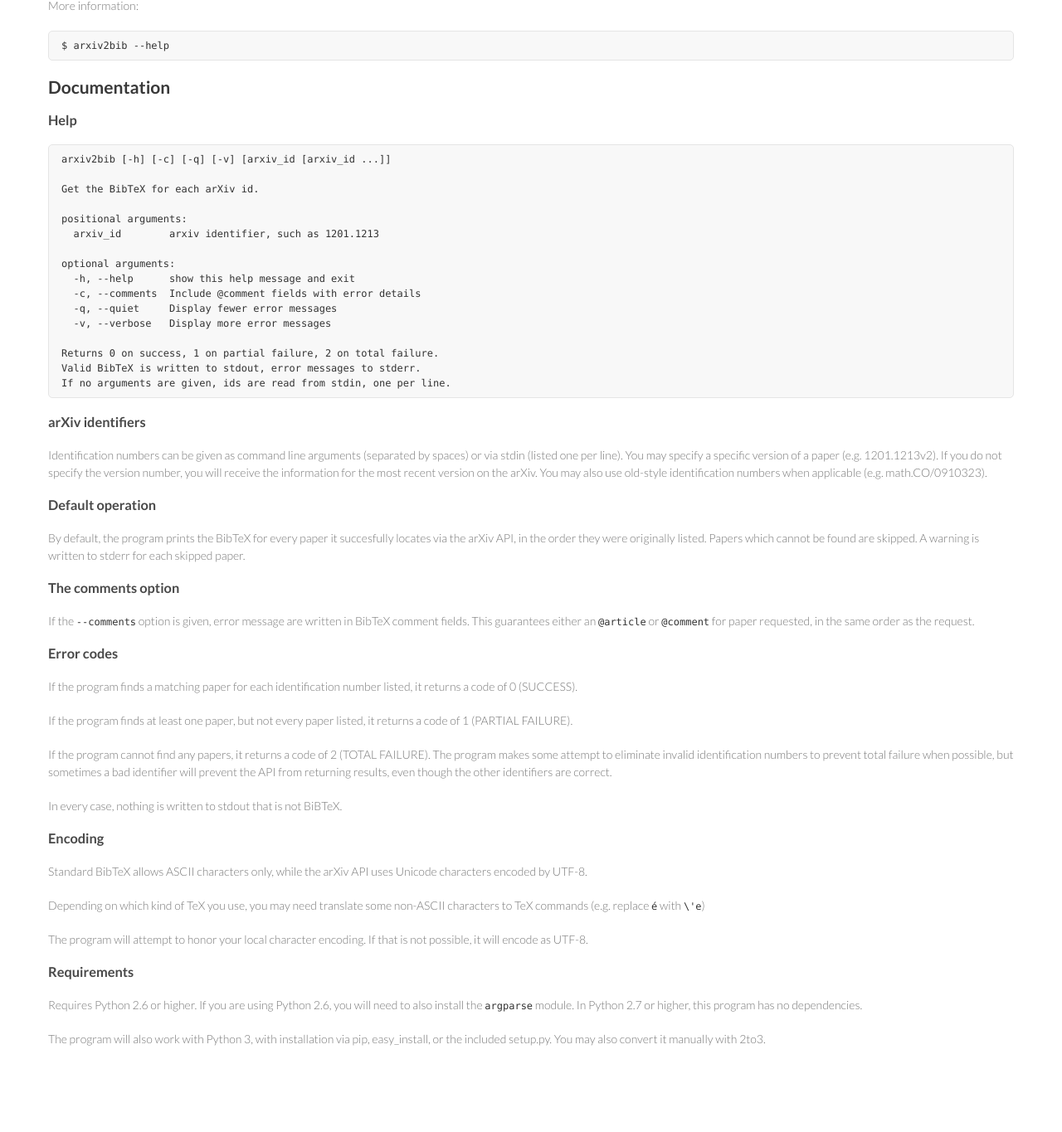
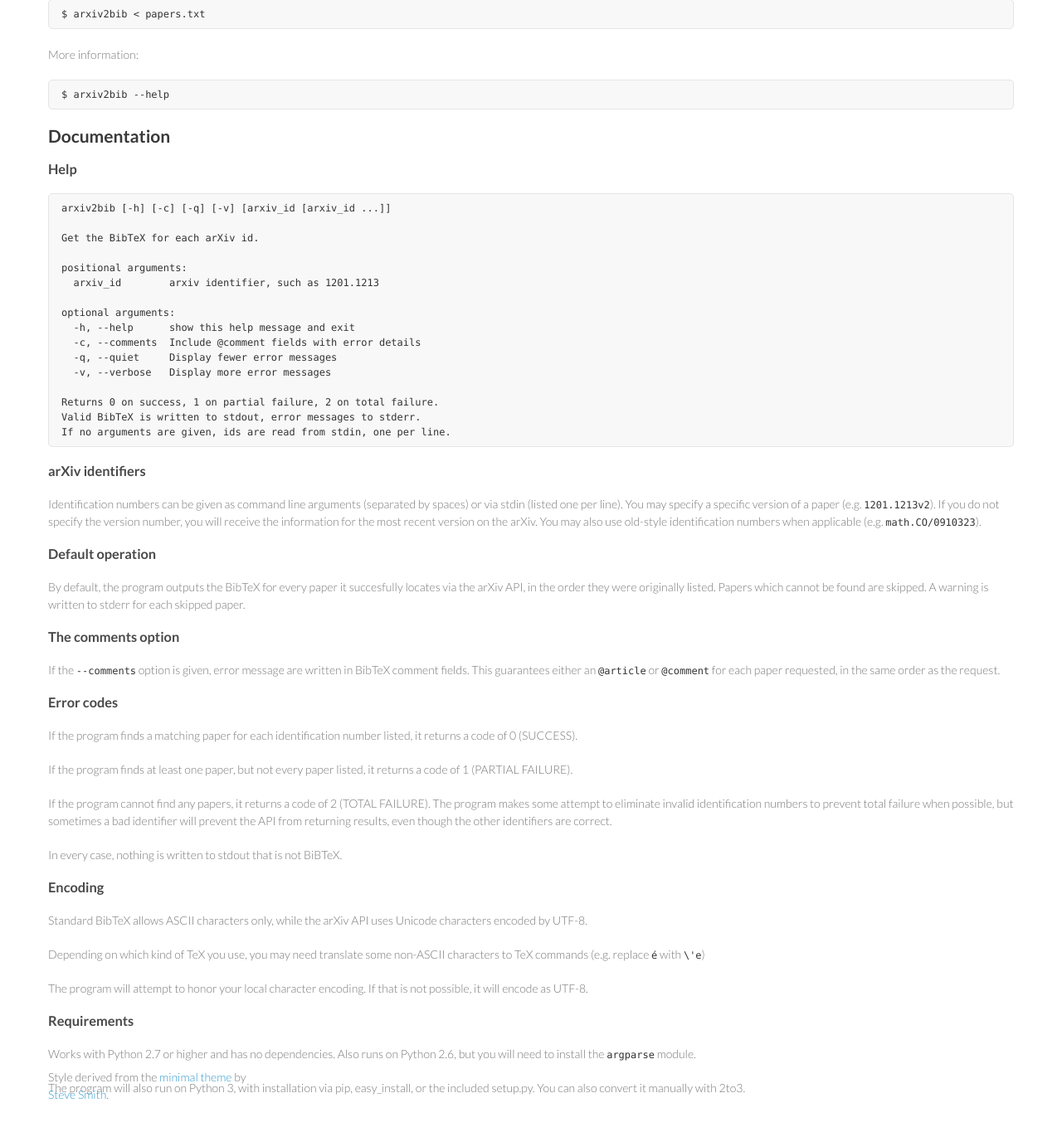
Before and after one commit to nathangrigg/arxiv2bib, a Jekyll site: the page built from index.md, in a window 1280 px wide and 1400 px high, scrolled down 1302 px. Shown: the top 1365 px of the window at 83% size. Built offline with Jekyll 4.4.1, drawn with Linux system fonts in a browser that asks for light colours; before the commit the page ends 2643 px from its top, so only the background shows below that; some of the changed text lies outside the part shown.

Commit message:
Rewording

```diff
--- a/_layouts/default.html
+++ b/_layouts/default.html
@@ -13,5 +13,11 @@ layout: nil
 
 {{ content }}
 
+
+<footer class="small"><p>Style derived from the
+<a href="https://github.com/orderedlist/minimal"> minimal theme</a>
+by <a href="https://github.com/orderedlist"> Steve Smith</a>.</p>
+</footer>
+
 </body>
 </html>
--- a/index.md
+++ b/index.md
@@ -5,6 +5,8 @@ layout: default
 # Arxiv2bib
 
 Get arXiv.org metadata in BibTeX format
+
+Written by Nathan Grigg
 
     $ arxiv2bib 1001.1001
 
@@ -87,14 +90,14 @@ More information:
 
 Identification numbers can be given as command line arguments (separated
 by spaces) or via stdin (listed one per line). You may specify a specific
-version of a paper (e.g. 1201.1213v2). If you do not specify the version
+version of a paper (e.g. `1201.1213v2`). If you do not specify the version
 number, you will receive the information for the most recent version
 on the arXiv. You may also use old-style identification numbers when
-applicable (e.g. math.CO/0910323).
+applicable (e.g. `math.CO/0910323`).
 
 ### Default operation
 
-By default, the program prints the BibTeX for every paper it succesfully
+By default, the program outputs the BibTeX for every paper it succesfully
 locates via the arXiv API, in the order they were originally listed.
 Papers which cannot be found are skipped. A warning is written to
 stderr for each skipped paper.
@@ -103,7 +106,7 @@ stderr for each skipped paper.
 
 If the `--comments` option is given, error message are written in BibTeX
 comment fields. This guarantees either an `@article` or `@comment` for
-paper requested, in the same order as the request.
+each paper requested, in the same order as the request.
 
 ### Error codes
 
@@ -134,12 +137,12 @@ not possible, it will encode as UTF-8.
 
 ### Requirements
 
-Requires Python 2.6 or higher. If you are using Python 2.6, you will need
-to also install the `argparse` module. In Python 2.7 or higher,
-this program has no dependencies.
+Works with Python 2.7 or higher and has no dependencies. Also runs on
+Python 2.6, but you will need to install the
+`argparse` module.
 
-The program will also work with Python 3, with installation via pip,
-easy_install, or the included setup.py. You may also convert it manually
+The program will also run on Python 3, with installation via pip,
+easy_install, or the included setup.py. You can also convert it manually
 with 2to3.
 
 [1]: http://www.pip-installer.org/en/latest/installing.html
```
Also changed, not shown: other parts of index.md (+1 -0 lines).
